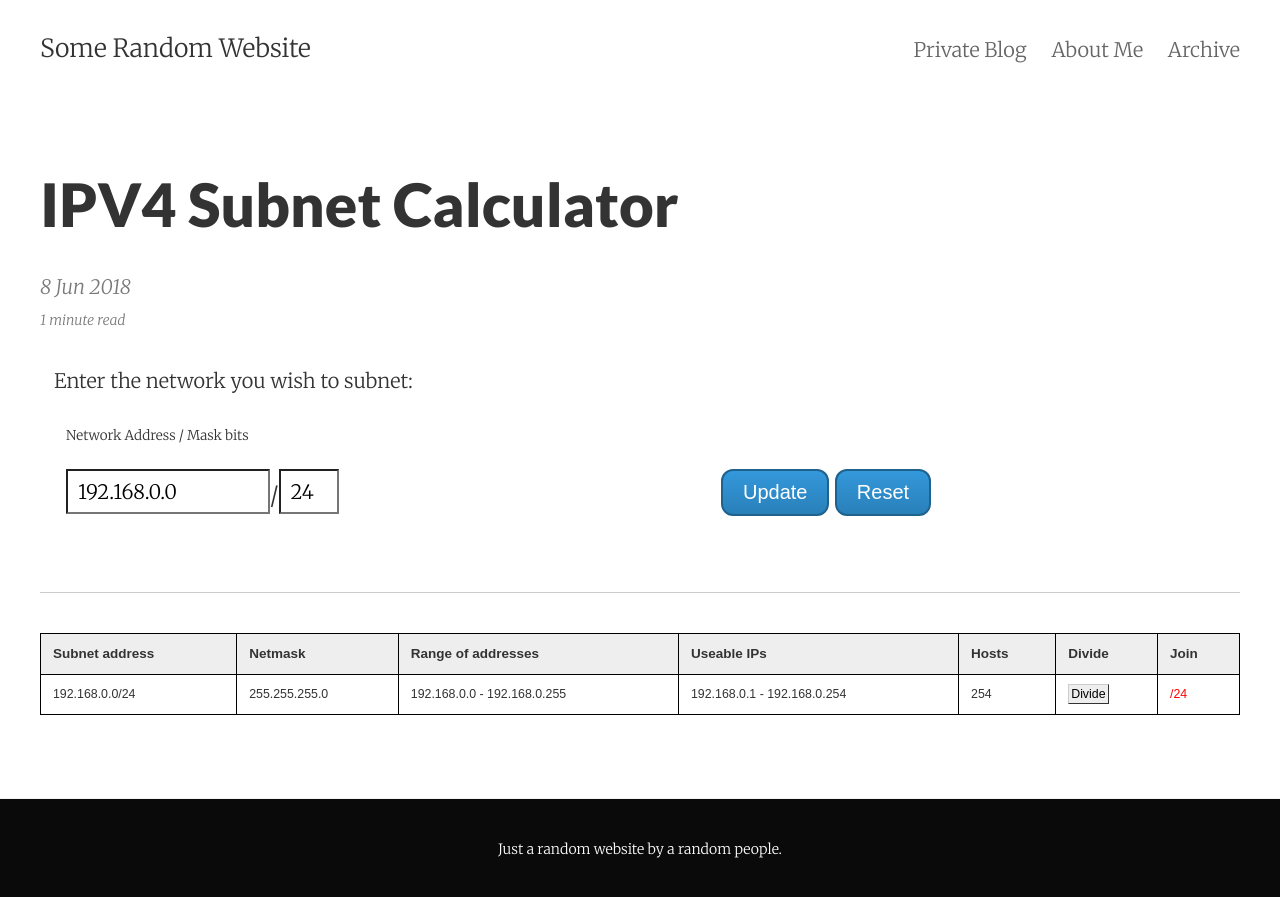
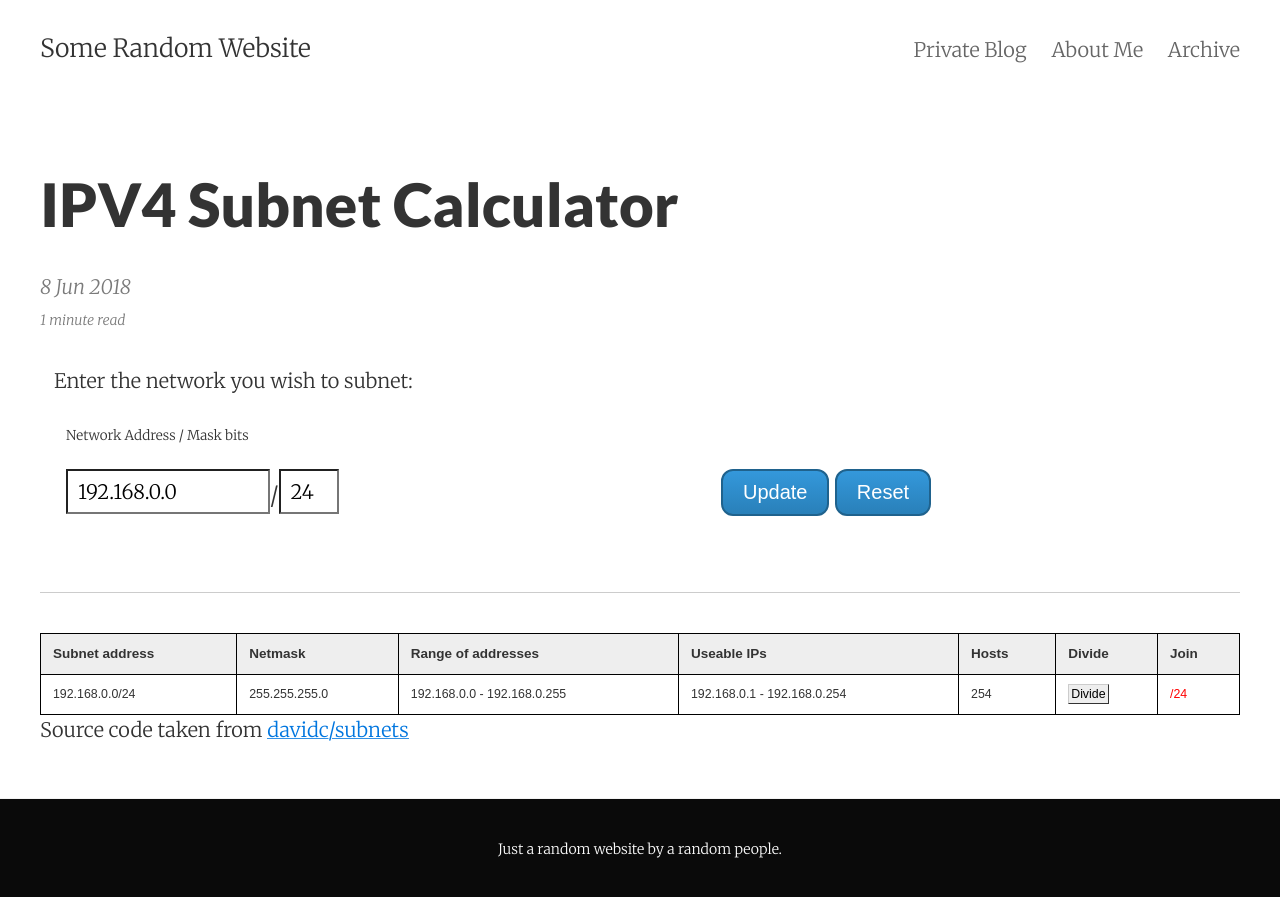
Before and after one commit to wwahyudi/wwahyudi.github.io, a Jekyll site: the page built from _posts/2018-06-08-ipv4-subnet-calculator.md, in a window 1280 px wide. Shown: the top 897 px of the page. Built offline with Jekyll 4.4.1, drawn with Linux system fonts in a browser that asks for light colours; comment, search, counter and statistics services are not loaded.

Commit message:
Add external code source

```diff
--- a/_posts/2018-06-08-ipv4-subnet-calculator.md
+++ b/_posts/2018-06-08-ipv4-subnet-calculator.md
@@ -586,3 +586,5 @@ p.subnet {
     </tr-->
   </tbody>
 </table>
+
+<p>Source code taken from <a href="https://github.com/davidc/subnets" target="_blank">davidc/subnets</a></p>
```
